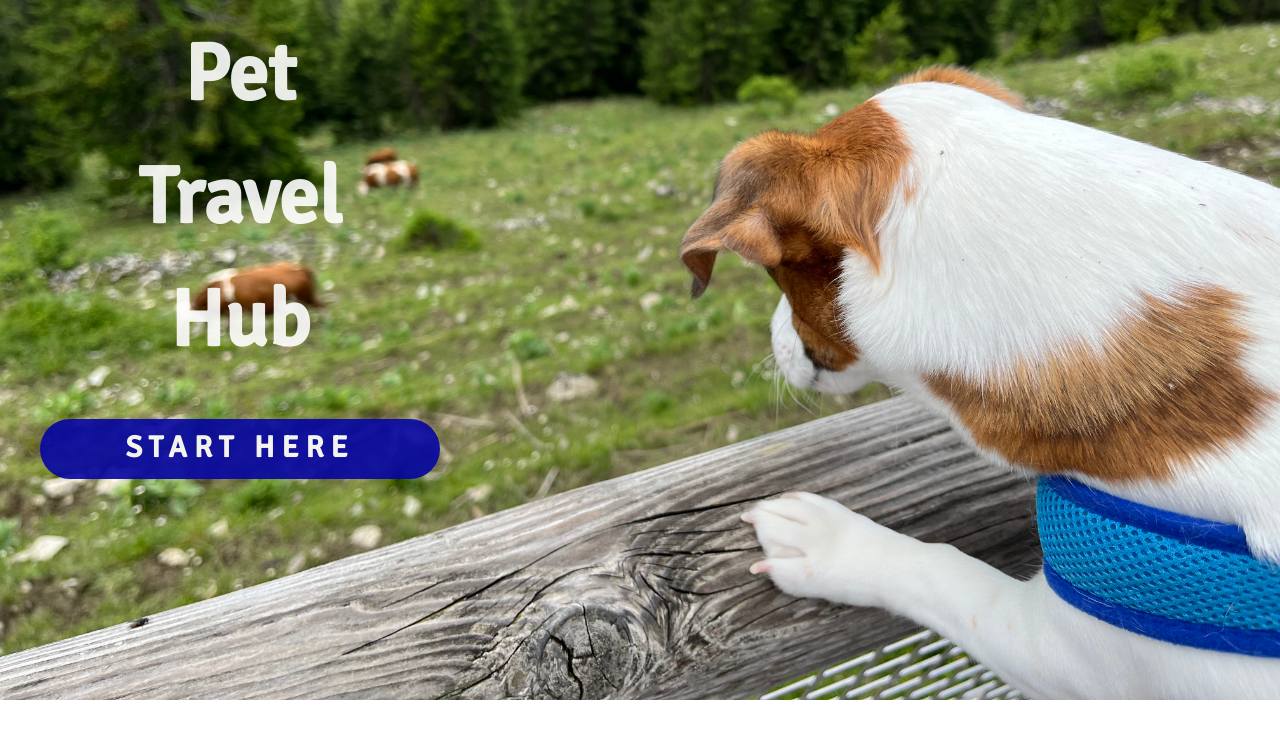
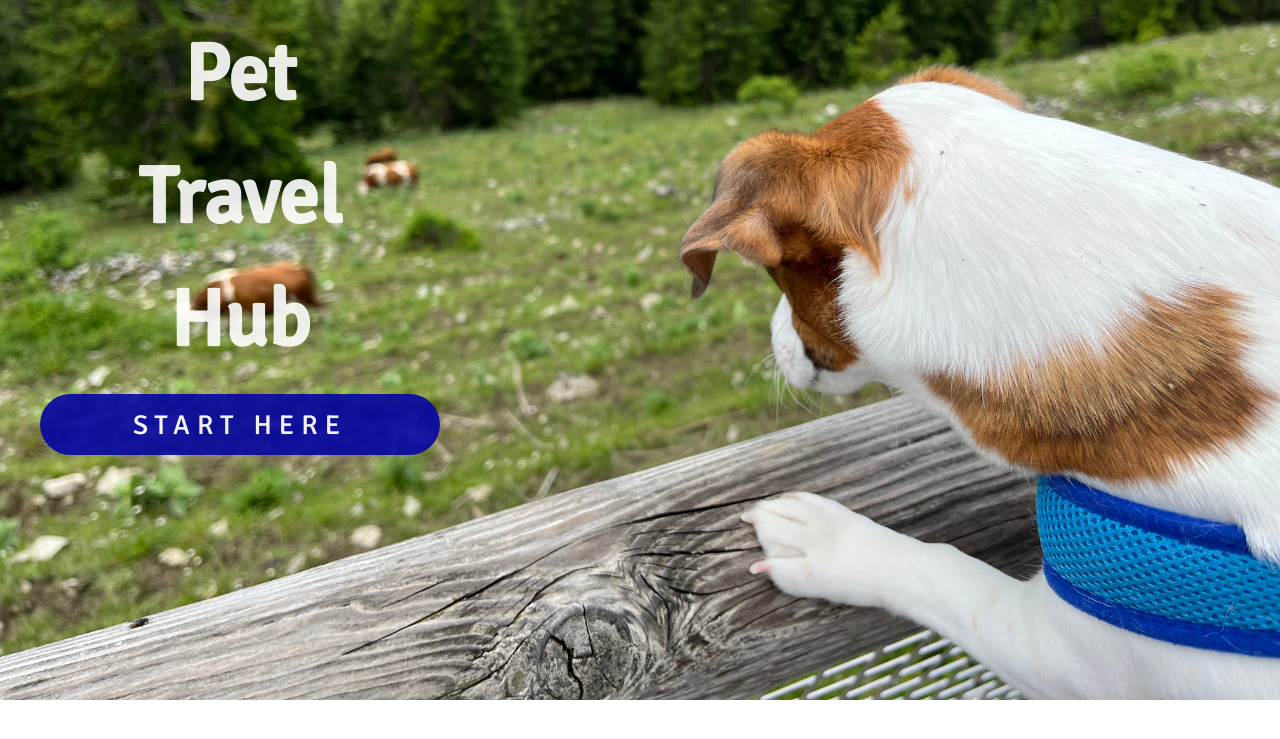
Before and after one commit to y-monson/pettravelhub, a Flask app: page / in a window 1280 px wide. Shown: the top 739 px of the page. Run offline with Flask 2, Linux system fonts and the light colour scheme.

Commit message:
Add files via upload

```diff
--- a/static/style.css
+++ b/static/style.css
@@ -97,13 +97,12 @@ li a.active {
 #get-started {
   background-color: rgb(5, 5, 162);
   color: white;
-  font-size: 30px;
-  height: 60px;
-  padding: 10px;
-  margin-top: 25px;
+  font-size: 1.7em;
+  padding: 0.5em;
   letter-spacing: 7px;
   border-radius: 35px;
   cursor: pointer;
+  font-weight: 100;
 }
 
 #get-started:hover {
```
